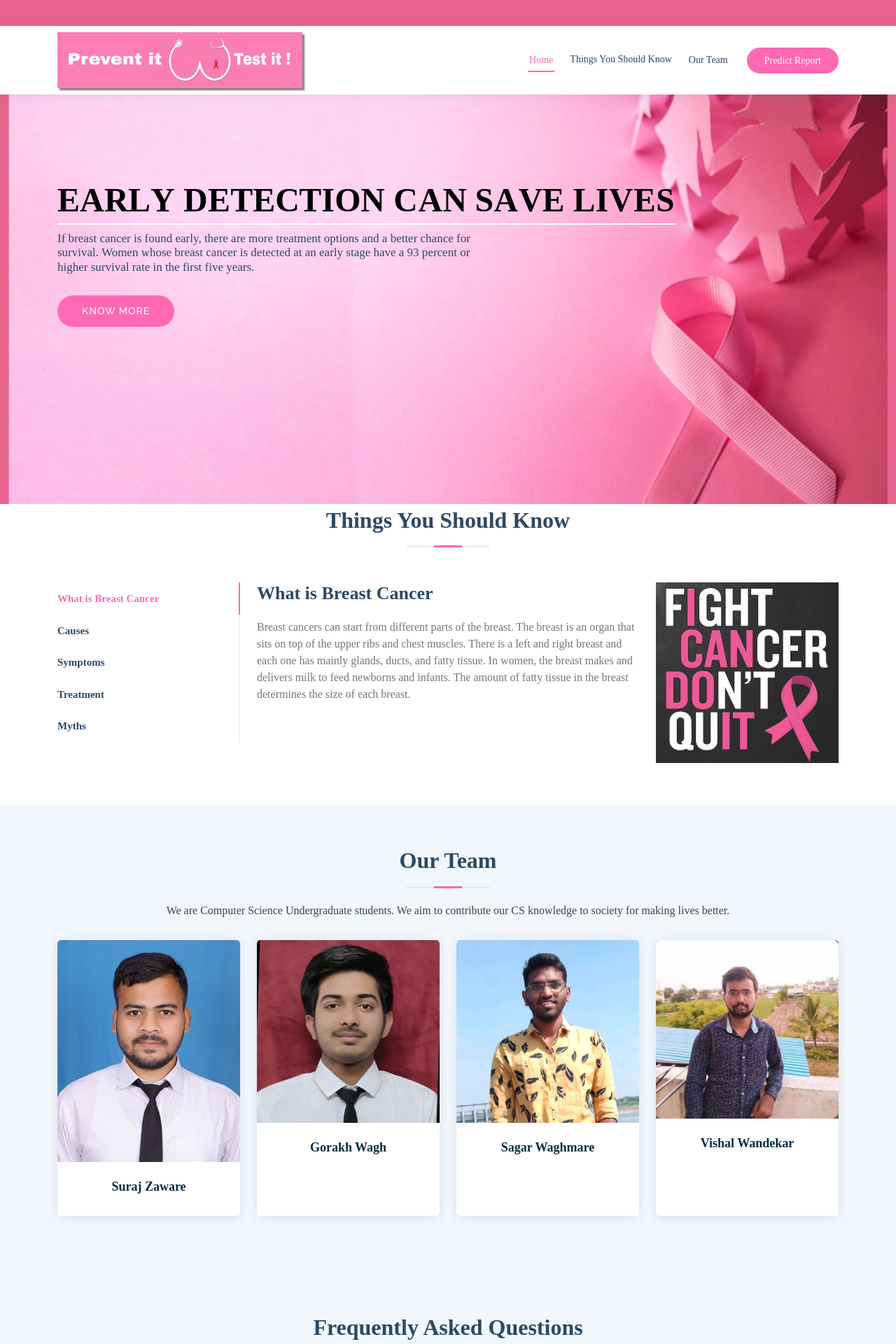
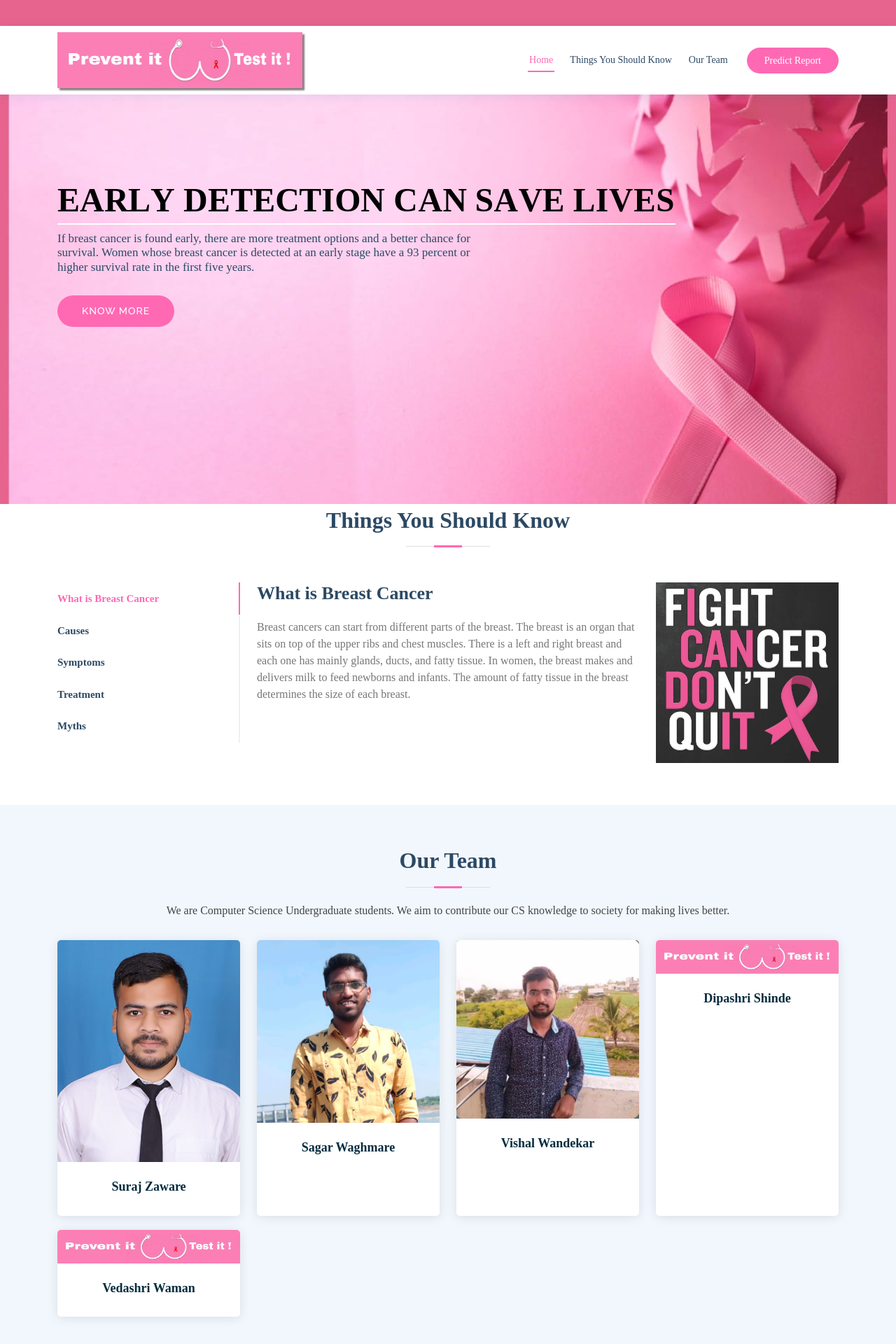
Before and after one commit to TheSurajZaware/Breast-Cancer-Detection-Using-Generative-Adversarial-Network, a Flask app: page / in a window 1280 px wide. Shown: the top 1920 px of the page at 70% size. Run offline with Flask 2, Linux system fonts and the light colour scheme; parts of the project's set-up code (start-up, migrations or seed data) failed here and were passed over; some libraries are stand-ins or nearby versions.

```diff
--- a/Web_App/templates/index.html
+++ b/Web_App/templates/index.html
@@ -202,19 +202,6 @@
             <div class="col-lg-3 col-md-6 d-flex align-items-stretch">
               <div class="member">
                 <div class="member-img">
-                  <img src="{{url_for('static', filename='assets/img/team/gorakh.jfif')}}" class="img-fluid" alt="">
-                  <div class="social">
-                    <a target='_blank'href="https://www.linkedin.com/in/gorakh-wagh/"><i class="bi bi-linkedin"></i></a>
-                  </div>
-                </div>
-                <div class="member-info">
-                  <h4>Gorakh Wagh</h4>
-                </div>
-              </div>
-            </div>
-            <div class="col-lg-3 col-md-6 d-flex align-items-stretch">
-              <div class="member">
-                <div class="member-img">
                   <img src="{{url_for('static', filename='assets/img/team/sagar.jfif')}}" class="img-fluid" alt="">
                   <div class="social">
                     <a target='_blank' href="https://www.linkedin.com/in/sagar-w/"><i class="bi bi-linkedin"></i></a>
@@ -235,6 +222,30 @@
                 </div>
                 <div class="member-info">
                   <h4>Vishal Wandekar</h4>
+                </div>
+              </div>
+            </div>
+            <div class="col-lg-3 col-md-6 d-flex align-items-stretch">
+              <div class="member">
+                <div class="member-img">
+                  <img src="{{url_for('static', filename='assets/img/logo.jpg')}}" class="img-fluid" alt="">
+                  <div class="social">
+                  </div>
+                </div>
+                <div class="member-info">
+                  <h4>Dipashri Shinde</h4>
+                </div>
+              </div>
+            </div>
+            <div class="col-lg-3 col-md-6 d-flex align-items-stretch">
+              <div class="member">
+                <div class="member-img">
+                  <img src="{{url_for('static', filename='assets/img/logo.jpg')}}" class="img-fluid" alt="">
+                  <div class="social">
+                  </div>
+                </div>
+                <div class="member-info">
+                  <h4>Vedashri Waman</h4>
                 </div>
               </div>
             </div>
@@ -418,9 +429,10 @@
                   <h3 style="color: hotpink;">Team Alphabet.io</h3>
                   <ul>
                     <li>Suraj Zaware</li>
+                    <li>Sagar Waghmare</li>
                     <li>Vishal Wandekar</li>
-                    <li>Sagar Waghmare</li>
-                    <li>Gorakh Wagh</li>
+                    <li>Dipashri Shinde</li>
+                    <li>Vedashri Waman</li>
                   </ul>
                   <h6> From: AVCOE, Sangamner</h6>
 
```
Also changed, not shown: README.md.
